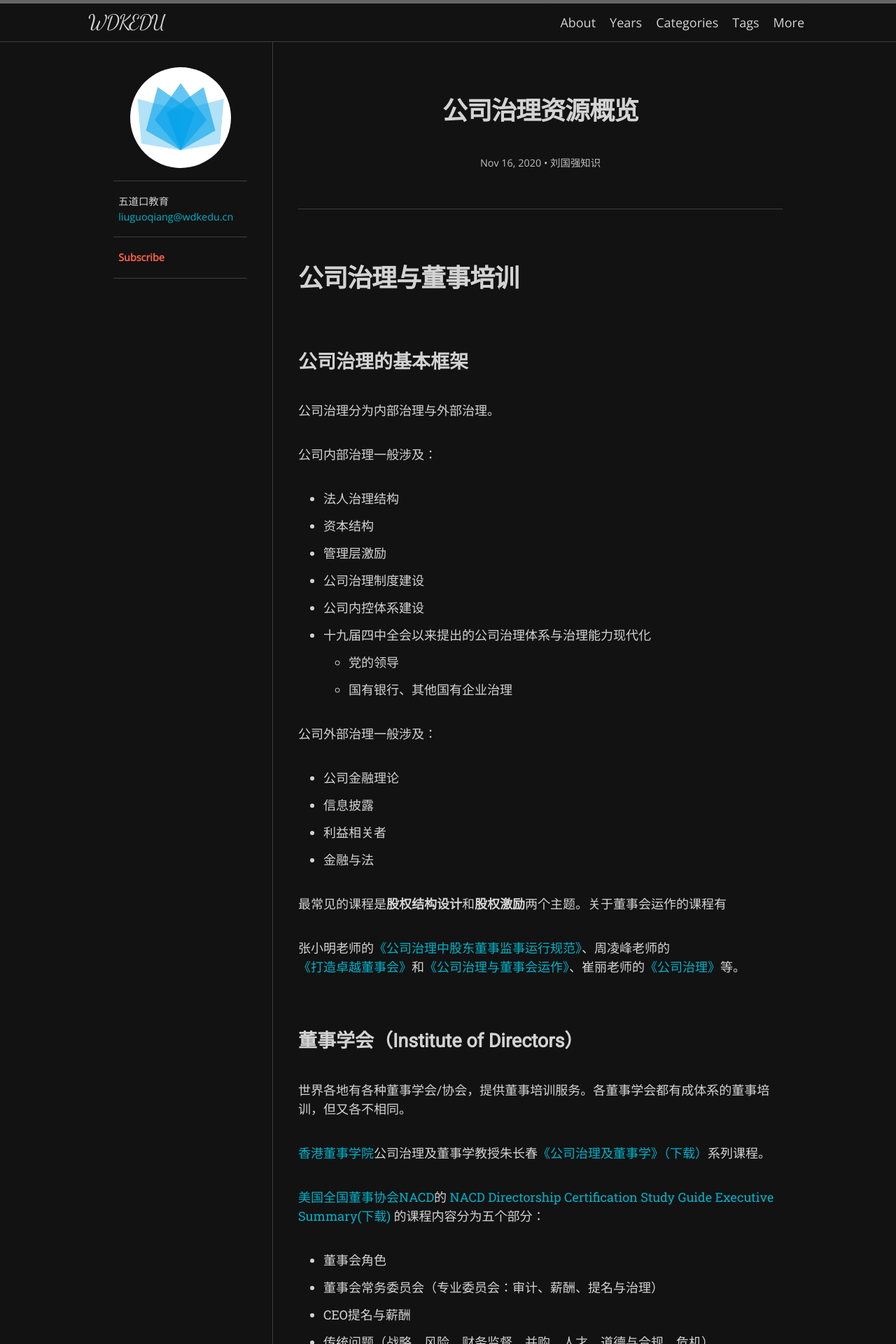
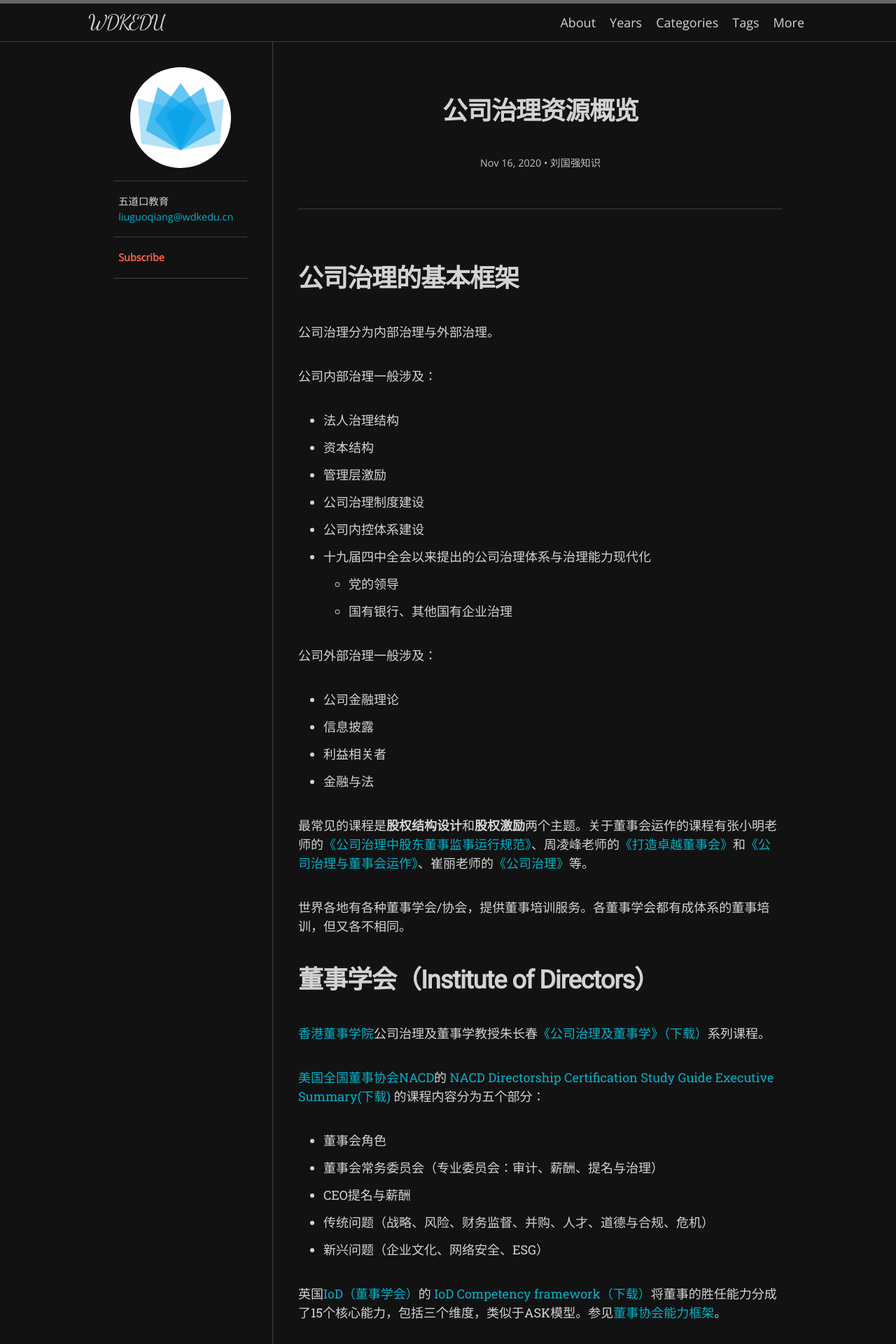
Before and after one commit to wdkedu/wdkedu.github.io, a Jekyll site: the page built from _posts/2020-11-16-cooperate-governance-resources.md, in a window 1280 px wide. Shown: the top 1920 px of the page at 70% size. Built offline with Jekyll 4.4.1, drawn with Linux system fonts in a browser that asks for light colours; some web fonts are replaced; some of the changed text lies outside the part shown.

Commit message:
Update 2020-11-16-cooperate-governance-resources.md

```diff
--- a/_posts/2020-11-16-cooperate-governance-resources.md
+++ b/_posts/2020-11-16-cooperate-governance-resources.md
@@ -8,9 +8,7 @@ author:
   - 刘国强知识
 ---
 
-# 公司治理与董事培训
-
-## 公司治理的基本框架
+# 公司治理的基本框架
 
 公司治理分为内部治理与外部治理。
 
@@ -35,13 +33,11 @@ author:
 
 
 
-最常见的课程是**股权结构设计**和**股权激励**两个主题。关于董事会运作的课程有
-
-张小明老师的[《公司治理中股东董事监事运行规范》](http://www.huashijingji.com/course_details?courseid=13528)、周凌峰老师的[《打造卓越董事会》](http://www.jiangshi.org/517903/course_742248.html)和[《公司治理与董事会运作》](http://www.jiangshi.org/517903/course_742249.html)、崔丽老师的[《公司治理》](http://www.cnboke.com/show_course.asp?id=38844)等。
-
-## 董事学会（Institute of Directors）
+最常见的课程是**股权结构设计**和**股权激励**两个主题。关于董事会运作的课程有张小明老师的[《公司治理中股东董事监事运行规范》](http://www.huashijingji.com/course_details?courseid=13528)、周凌峰老师的[《打造卓越董事会》](http://www.jiangshi.org/517903/course_742248.html)和[《公司治理与董事会运作》](http://www.jiangshi.org/517903/course_742249.html)、崔丽老师的[《公司治理》](http://www.cnboke.com/show_course.asp?id=38844)等。
 
 世界各地有各种董事学会/协会，提供董事培训服务。各董事学会都有成体系的董事培训，但又各不相同。
+
+# 董事学会（Institute of Directors）
 
 [香港董事学院](http://www.ehkcd.com.hk/)公司治理及董事学教授朱长春[《公司治理及董事学》（下载）](/files/zhuchangchun.pdf)系列课程。
 
@@ -122,23 +137,4 @@ author:
 - [亚洲公司治理协会](https://www.acga-asia.org/)
 - [欧洲公司治理协会](https://ecgi.global/)
 - OECD[公司治理专题](https://www.oecd.org/corporate/)
-- [台湾证券交易所公司治理中心](https://cgc.twse.com.tw/)
-
-# 培训运营参考
-
-基本的运营主体可通过“五道口讲堂”进行，
-
-- 视频课程可加入小鹅通功能。小鹅通的[服务价格](https://www.xiaoe-tech.com/server_price)分三个版本，如果只是发布音视频课程，4800元的标准版应该够用。如果需要微信小程序，价格要加是1888元/年。
-- 可以考虑开通文章付费功能。
-
-课程宣传
-
-- 可以通过“五道口讲堂”微信公众号进行
-- 五道口讲堂是服务号，消息发布是每周一次。
-- 可以考虑申请微博，微博企业认证600元/年。
-- 可以考虑其他平台，头条号、百家号、搜狐号、网易号、企鹅号、大鱼号、小红书、知乎、简书等。
-
-企业内训
-
-- 公开课众筹需要开通商户支付功能，杨姐是超级管理员，正在处理。
-- 陈春花的知室主要是企业内训。高层管理人员主要是面授，基层管理人员在线下学习的基础上有半年的视频学习。比如，[组织学习A方案 ](https://www.g2s.cn/aries_zhishish/zhishish.html#/cp/course1-A)。
+- [台湾证券交易所公司治理中心](
```
Also changed, not shown: other parts of _posts/2020-11-16-cooperate-governance-resources.md (+20 -1 lines).
